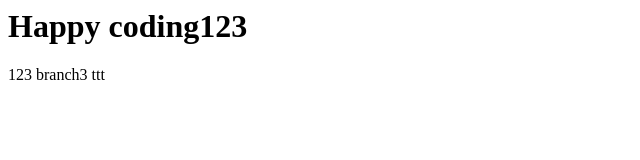
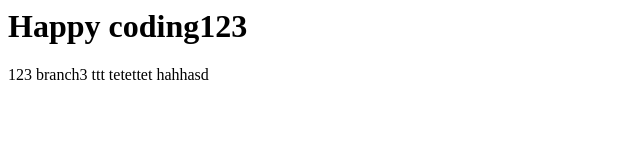
Before and after one commit to cleong98/project, a plain HTML site: page index.html in a window 1280 px wide. Shown: the full height of the page, 0-640 px from the left. Drawn offline with Linux system fonts and the light colour scheme.

Commit message:
update again

```diff
--- a/index.html
+++ b/index.html
@@ -1,9 +1,14 @@
 <html>
+
 <head></head>
+
 <body>
   <h1>Happy coding123</h1>
   123
   branch3
   ttt
+  tetettet
+  hahhasd
 </body>
+
 </html>
```
Lines whose indentation alone changed are shown as unchanged.
